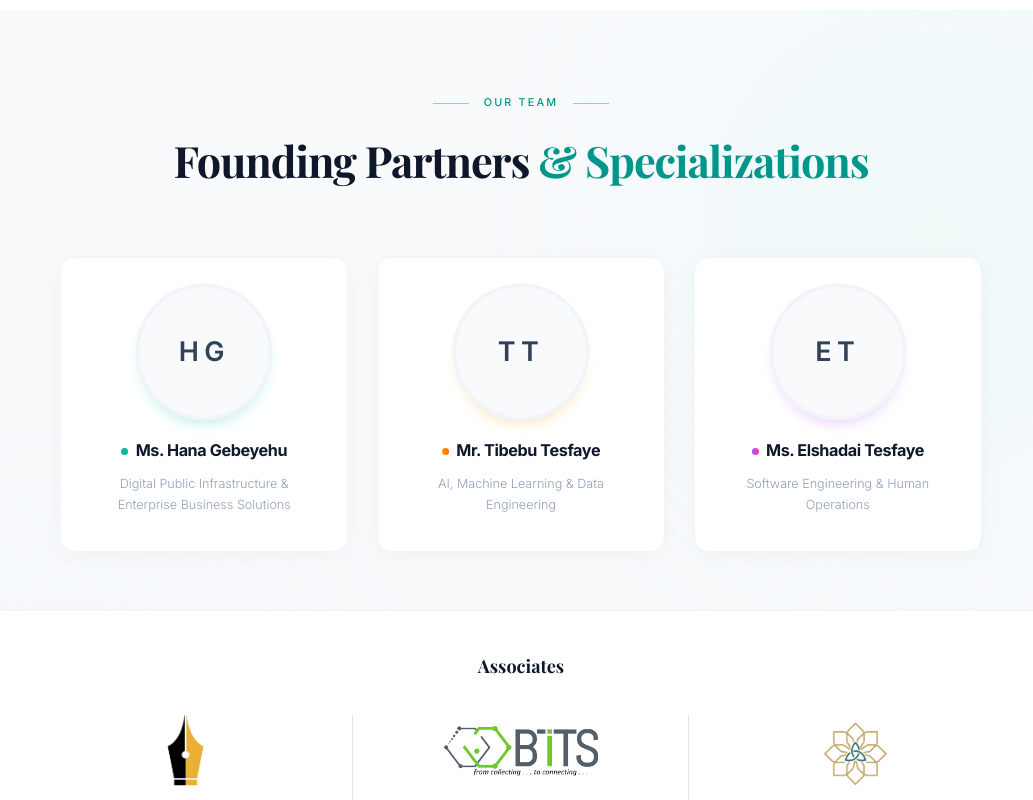
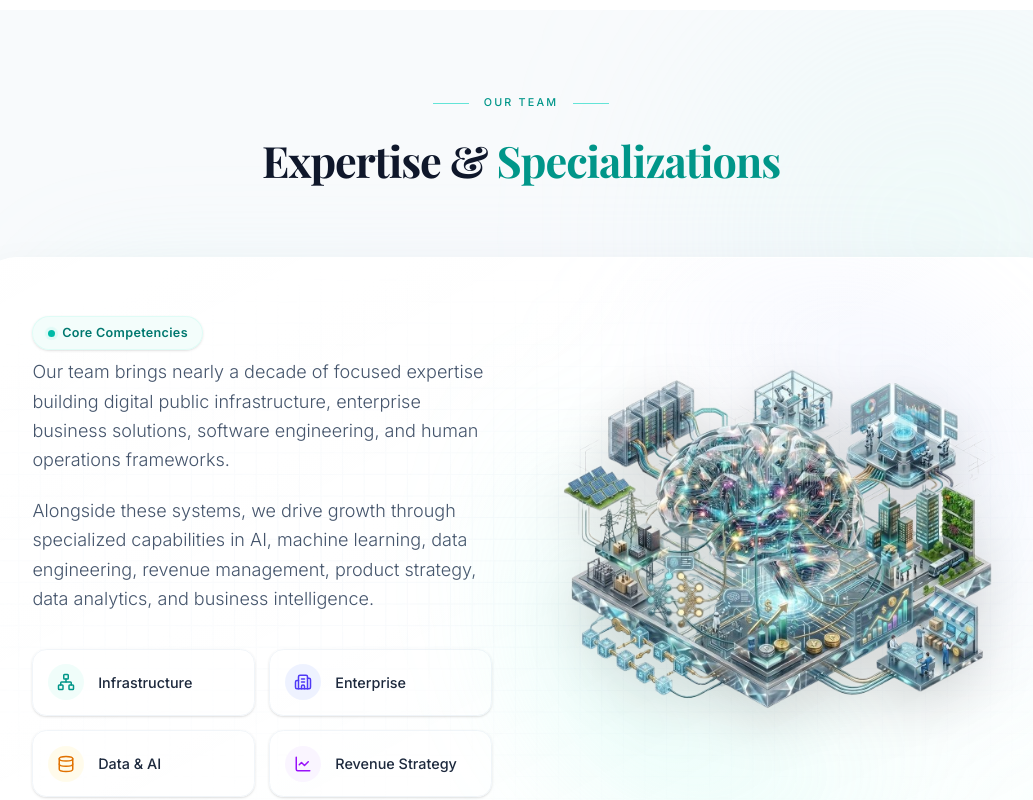
Before and after one commit to jo-it-solution/kite2, a React (Vite) app: page /about in a window 1280 px wide. Shown: the part 1140-1940 px from the top of the page, without its empty margins (119-1152 px from the left). Built offline with nearby package versions, Linux system fonts and the light colour scheme; a web font is replaced by a local one.

Commit message:
about page updated

```diff
--- a/src/pages/About.tsx
+++ b/src/pages/About.tsx
@@ -2,6 +2,7 @@ import { motion } from "framer-motion";
 import imgMentor from "../assets/images/Mentor.png";
 import imgBits from "../assets/images/Bits.png";
 import imgNovaCon from "../assets/images/NovaCon.png";
+import imgOurTeam from "../assets/images/ourteam.png";
 import {
   Building2,
   MapPin,
@@ -39,58 +40,7 @@ export default function About() {
     },
   };
 
-  const partners = [
-    {
-      name: "Ms. Hana Gebeyehu",
-      role: "Digital Public Infrastructure & Enterprise Business Solutions",
-      color: "teal",
-      gradient: "from-teal-500 to-emerald-500",
-      ring: "ring-teal-400",
-      ringHover: "group-hover:ring-teal-500",
-      shadow: "group-hover:shadow-teal-500/15",
-      glow: "shadow-teal-500/25",
-      text: "text-teal-600",
-      initials: "HG",
-    },
-    /*
-    {
-      name: "Ms. Tehut Tesfaye",
-      role: "Business Analytics & Pricing Strategy",
-      color: "indigo",
-      gradient: "from-indigo-500 to-violet-500",
-      ring: "ring-indigo-400",
-      ringHover: "group-hover:ring-indigo-500",
-      shadow: "group-hover:shadow-indigo-500/15",
-      glow: "shadow-indigo-500/25",
-      text: "text-indigo-600",
-      image: imgTehut
-    },
-    */
-    {
-      name: "Mr. Tibebu Tesfaye",
-      role: "AI, Machine Learning & Data Engineering",
-      color: "amber",
-      gradient: "from-amber-500 to-orange-500",
-      ring: "ring-amber-400",
-      ringHover: "group-hover:ring-amber-500",
-      shadow: "group-hover:shadow-amber-500/15",
-      glow: "shadow-amber-500/25",
-      text: "text-amber-600",
-      initials: "TT",
-    },
-    {
-      name: "Ms. Elshadai Tesfaye",
-      role: "Software Engineering & Human Operations",
-      color: "purple",
-      gradient: "from-purple-500 to-pink-500",
-      ring: "ring-purple-400",
-      ringHover: "group-hover:ring-purple-500",
-      shadow: "group-hover:shadow-purple-500/15",
-      glow: "shadow-purple-500/25",
-      text: "text-purple-600",
-      initials: "ET",
-    },
-  ];
+
 
   const pillars = [
     {
@@ -419,73 +369,105 @@ export default function About() {
                 <span className="h-px w-10 bg-teal-400/60" />
               </div>
               <h2 className="text-3xl md:text-4xl lg:text-5xl font-serif font-bold text-slate-900 tracking-tight leading-[1.15]">
-                Founding Partners
-                <br className="sm:hidden" />{" "}
-                <span className="text-teal-600">& Specializations</span>
+                Expertise & <br className="sm:hidden" />{" "}
+                <span className="text-teal-600">Specializations</span>
               </h2>
             </motion.div>
 
-            {/* Partners Grid */}
-            <div className="grid grid-cols-1 sm:grid-cols-2 lg:grid-cols-3 gap-8 mb-16 max-w-5xl mx-auto">
-              {partners.map((partner, index) => {
-                const ringColor =
-                  partner.color === "teal"
-                    ? "group-hover:ring-teal-500"
-                    : partner.color === "indigo"
-                      ? "group-hover:ring-indigo-500"
-                      : partner.color === "amber"
-                        ? "group-hover:ring-amber-500"
-                        : "group-hover:ring-purple-500";
-                const hoverBg =
-                  partner.color === "teal"
-                    ? "group-hover:from-teal-50/40 group-hover:to-teal-50/10"
-                    : partner.color === "indigo"
-                      ? "group-hover:from-indigo-50/40 group-hover:to-indigo-50/10"
-                      : partner.color === "amber"
-                        ? "group-hover:from-amber-50/40 group-hover:to-amber-50/10"
-                        : "group-hover:from-purple-50/40 group-hover:to-purple-50/10";
-                return (
-                  <motion.div
-                    key={index}
-                    variants={fadeUpVariant}
-                    className={`group relative bg-white rounded-2xl p-8 pb-10 text-center border border-slate-100 shadow-[0_4px_24px_rgba(0,0,0,0.04)] hover:shadow-[0_20px_60px_rgba(0,0,0,0.1)] hover:-translate-y-2 transition-all duration-500 overflow-hidden`}
-                  >
-                    {/* Top gradient bar */}
-                    <div
-                      className={`absolute top-0 left-0 w-full h-1 bg-gradient-to-r ${partner.gradient} opacity-0 group-hover:opacity-100 transition-opacity duration-500`}
-                    />
-                    {/* Subtle bg gradient on hover */}
-                    <div
-                      className={`absolute inset-0 bg-gradient-to-b from-transparent to-transparent ${hoverBg} transition-all duration-500`}
-                    />
-                    <div className="relative z-10">
-                      {/* Initials avatar with colored ring */}
-                      <div className="mb-6">
-                        <div
-                          className={`w-36 h-36 mx-auto rounded-full ring-4 ring-slate-100 ${ringColor} group-hover:ring-offset-4 group-hover:ring-offset-white ring-offset-0 shadow-lg ${partner.glow} transition-all duration-500 overflow-hidden flex items-center justify-center bg-slate-50`}
-                        >
-                          <span className="text-3xl font-semibold tracking-[0.2em] text-slate-700">
-                            {partner.initials}
+            {/* Team Expertise - Premium UI */}
+            <div className="mb-32 max-w-7xl mx-auto relative">
+              {/* Soft Background Glow */}
+              <div className="absolute top-1/2 left-1/2 -translate-x-1/2 -translate-y-1/2 w-full max-w-5xl h-full max-h-[600px] bg-gradient-to-r from-teal-200/20 via-indigo-100/20 to-purple-200/20 rounded-[3rem] blur-3xl -z-10" />
+
+              <div className="grid grid-cols-1 lg:grid-cols-2 gap-12 lg:gap-16 items-center bg-white/90 backdrop-blur-2xl rounded-[3rem] p-8 md:p-12 lg:p-16 shadow-[0_8px_40px_rgb(0,0,0,0.04)] border border-white relative overflow-hidden">
+                {/* Subtle internal gradient & tech grid pattern */}
+                <div className="absolute inset-0 bg-gradient-to-br from-white via-white/80 to-teal-50/30 pointer-events-none" />
+                <div className="absolute inset-0 bg-[linear-gradient(to_right,#f1f5f9_1px,transparent_1px),linear-gradient(to_bottom,#f1f5f9_1px,transparent_1px)] bg-[size:24px_24px] [mask-image:radial-gradient(ellipse_80%_50%_at_50%_50%,#000_20%,transparent_100%)] opacity-50 pointer-events-none" />
+
+                {/* Left Content */}
+                <motion.div
+                  variants={fadeUpVariant}
+                  className="relative z-10 space-y-10"
+                >
+                  <div className="space-y-6">
+                    {/* Animated Pulse Badge */}
+                    <div className="inline-flex items-center gap-2 px-4 py-2 rounded-full bg-teal-50/80 backdrop-blur-sm border border-teal-100/50 text-teal-700 text-sm font-semibold tracking-wide mb-2 shadow-sm">
+                      <span className="relative flex h-2 w-2">
+                        <span className="animate-ping absolute inline-flex h-full w-full rounded-full bg-teal-400 opacity-75"></span>
+                        <span className="relative inline-flex rounded-full h-2 w-2 bg-teal-500"></span>
+                      </span>
+                      Core Competencies
+                    </div>
+
+                    <p className="text-lg md:text-xl text-slate-600 leading-relaxed font-light">
+                      Our team brings nearly a decade of focused expertise
+                      building digital public infrastructure, enterprise business
+                      solutions, software engineering, and human operations
+                      frameworks.
+                    </p>
+                    <p className="text-lg md:text-xl text-slate-600 leading-relaxed font-light">
+                      Alongside these systems, we drive growth through specialized
+                      capabilities in AI, machine learning, data engineering,
+                      revenue management, product strategy, data analytics, and
+                      business intelligence.
+                    </p>
+                  </div>
+
+                  {/* Expertise Tags Grid */}
+                  <div className="grid grid-cols-1 sm:grid-cols-2 gap-4">
+                    {[
+                      { icon: Network, label: "Infrastructure", color: "teal" },
+                      { icon: Building2, label: "Enterprise", color: "indigo" },
+                      { icon: Database, label: "Data & AI", color: "amber" },
+                      { icon: LineChart, label: "Revenue Strategy", color: "purple" },
+                    ].map((item, idx) => {
+                      const Icon = item.icon;
+                      const colorMap = {
+                        teal: "bg-teal-50 text-teal-600 group-hover:bg-teal-500",
+                        indigo: "bg-indigo-50 text-indigo-600 group-hover:bg-indigo-500",
+                        amber: "bg-amber-50 text-amber-600 group-hover:bg-amber-500",
+                        purple: "bg-purple-50 text-purple-600 group-hover:bg-purple-500",
+                      };
+                      return (
+                        <div key={idx} className="group flex items-center gap-4 p-4 rounded-2xl bg-white/60 hover:bg-white border border-slate-100 shadow-sm hover:shadow-md hover:border-slate-200 transition-all duration-300 cursor-default">
+                          <div className={`w-10 h-10 rounded-full flex items-center justify-center transition-colors duration-300 ${colorMap[item.color as keyof typeof colorMap]}`}>
+                            <Icon className="w-5 h-5 group-hover:text-white transition-colors duration-300" />
+                          </div>
+                          <span className="font-medium text-slate-800">
+                            {item.label}
                           </span>
                         </div>
-                      </div>
-                      {/* Name with colored accent dot */}
-                      <div className="mb-3">
-                        <span
-                          className={`inline-block w-2 h-2 rounded-full bg-gradient-to-r ${partner.gradient} mr-2 align-middle mb-0.5`}
-                        />
-                        <h3 className="inline text-lg font-bold text-slate-900 tracking-tight">
-                          {partner.name}
-                        </h3>
-                      </div>
-                      {/* Role */}
-                      <p className="text-sm leading-relaxed font-light text-slate-400 group-hover:text-slate-500 transition-colors duration-500">
-                        {partner.role}
-                      </p>
-                    </div>
+                      );
+                    })}
+                  </div>
+                </motion.div>
+
+                {/* Right Image */}
+                <motion.div
+                  variants={fadeUpVariant}
+                  className="relative z-10 flex items-center justify-center h-full min-h-[350px] lg:min-h-[450px]"
+                >
+                  {/* Glowing aura behind image */}
+                  <div className="absolute top-1/2 left-1/2 -translate-x-1/2 -translate-y-1/2 w-[120%] h-[120%] bg-gradient-to-tr from-teal-200/30 via-transparent to-indigo-200/30 rounded-full blur-[60px] -z-10" />
+
+                  {/* Floating Image Animation */}
+                  <motion.div
+                    animate={{ y: [-15, 15, -15] }}
+                    transition={{
+                      duration: 6,
+                      repeat: Infinity,
+                      ease: "easeInOut",
+                    }}
+                    className="relative w-full flex justify-center"
+                  >
+                    <img
+                      src={imgOurTeam}
+                      alt="Our Team"
+                      className="w-full max-w-md lg:max-w-lg object-contain drop-shadow-[0_20px_30px_rgba(0,0,0,0.15)]"
+                    />
                   </motion.div>
-                );
-              })}
+                </motion.div>
+              </div>
             </div>
 
             {/* Associates */}
```
Also changed, not shown: src/assets/images/ourteam.png (added).
